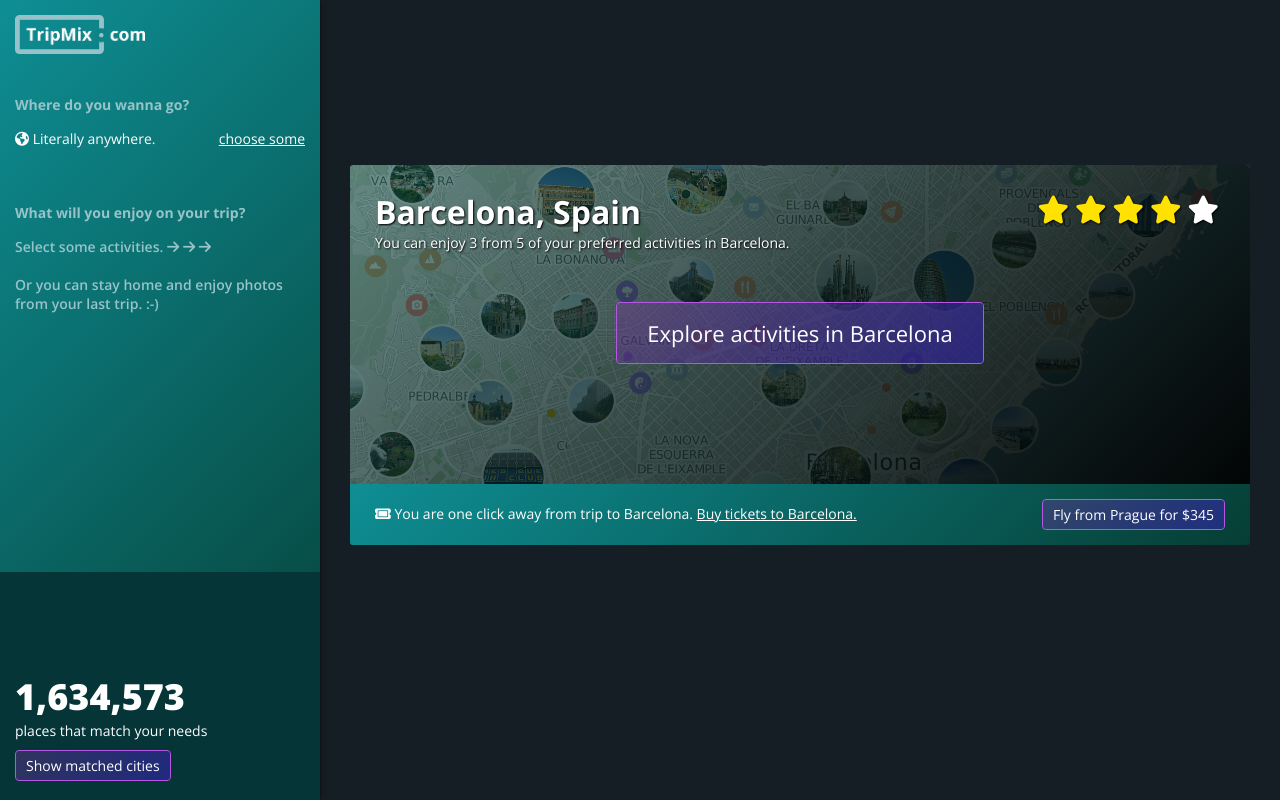
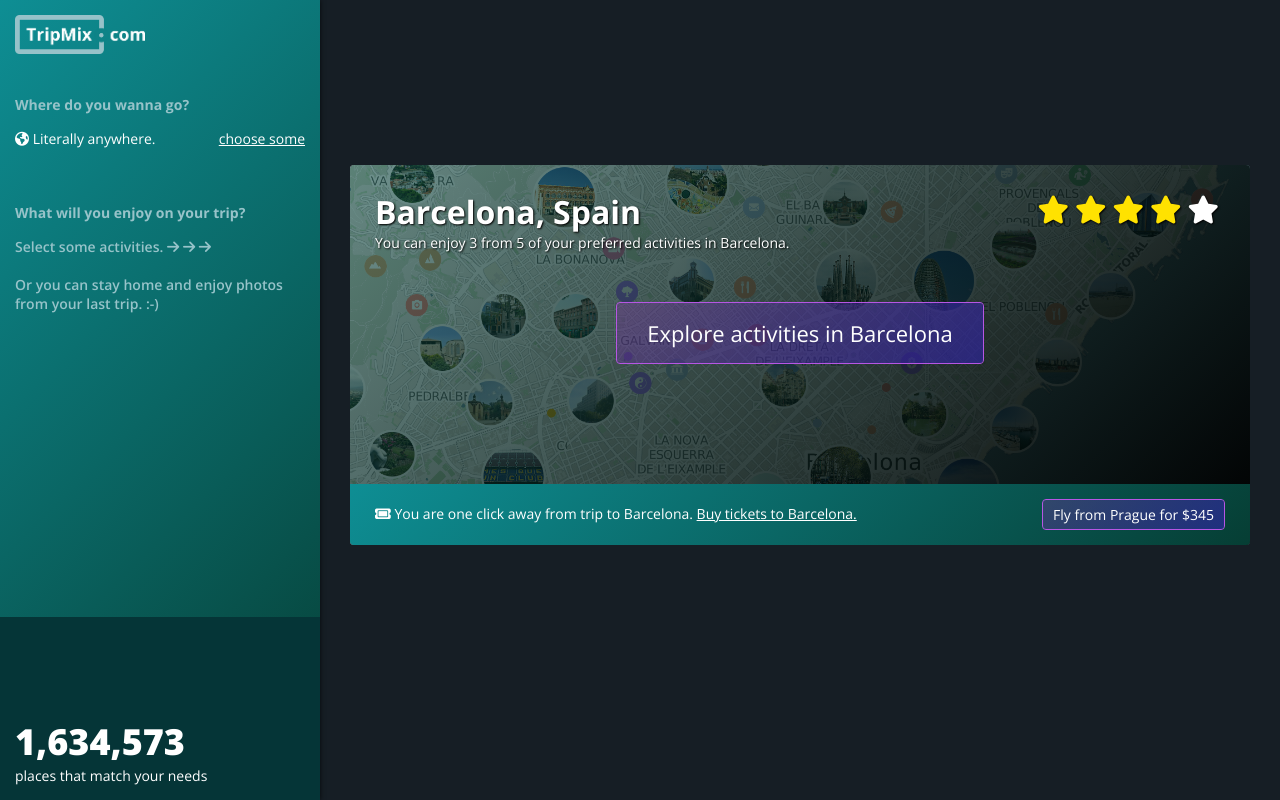
Before and after one commit to nezdemkovski/kiwi-hackathon-frontend, a React (Create React App) app: page /cities-list in a window 1280 px wide. Built offline with nearby package versions, Linux system fonts and the light colour scheme; a web font is replaced by a local one.

Commit message:
Alex changes

```diff
--- a/src/App.js
+++ b/src/App.js
@@ -12,7 +12,7 @@ class App extends Component {
       places: [],
       chosenTiles: [],
       chosenTags: [],
-      data: [],
+      data: null,
     };
     this.tiles = [
       {
@@ -143,7 +143,7 @@ class App extends Component {
     const noCitiesToShow =
       !this.state.chosenTags.length ||
       !this.state.data ||
-      !this.state.data.total;
+      (this.state.data && !this.state.data.total);
     const tilesToShow = this.state.query
       ? this.tiles.filter(tile => tile.name.match(re))
       : this.tiles;
@@ -152,9 +152,10 @@ class App extends Component {
         <div className="container">
 
           <Sidebar
-            total={this.state.data.total}
+            total={this.state.data ? this.state.data.total : '0'}
             chosenTiles={this.state.chosenTiles}
             noCitiesToShow={noCitiesToShow}
+            removeTile={this.removeTile}
           />
 
           <div className="column--right">
@@ -191,7 +192,10 @@ class App extends Component {
                 </div>}
             />
             {/*<Search applySearch={this.handleSearch} />*/}
-            <Route path="/cities-list" component={CitiesPreviewList} />
+            <Route
+              path="/cities-list"
+              render={() => <CitiesPreviewList data={this.state.data} />}
+            />
           </div>
         </div>
       </div>
--- a/src/CitiesPreviewList.js
+++ b/src/CitiesPreviewList.js
@@ -5,6 +5,7 @@ class CitiesPreviewList extends Component {
   render() {
     return (
       <div className="cities">
+        {/*{this.props.data}*/}
         <div className="city barcelona">
           <div className="map" />
           <div className="gradient-layer-map" />
--- a/src/Sidebar.js
+++ b/src/Sidebar.js
@@ -42,7 +42,7 @@ class Sidebar extends Component {
               <div className="interest-icon" />
               {tile.name}
             </div>
-            <div className="icon" onClick={() => this.removeTile(tile)}>
+            <div className="icon" onClick={() => this.props.removeTile(tile)}>
               <i className="fa fa-times" aria-hidden="true" />
             </div>
           </div>,
@@ -72,12 +72,14 @@ class Sidebar extends Component {
           <div className="">
             places that match your needs
           </div>
+          {!!this.props.chosenTiles.length &&
             <Link to="/cities-list">
-                <div className="button-transparent small">
-                    <div className="bg" />
-                    <div className="text">Show matched cities </div>
-                </div>
-            </Link>
+              <div className="button-transparent small">
+                <div className="bg" />
+                <div className="text">Show matched cities </div>
+              </div>
+            </Link>}
+
         </div>
       </div>
     );
```
